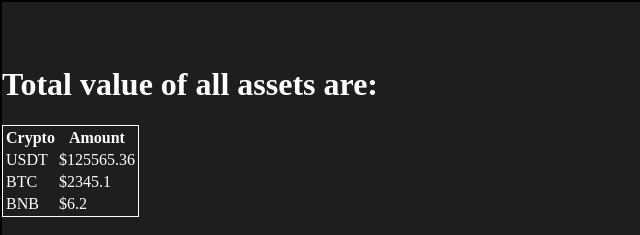
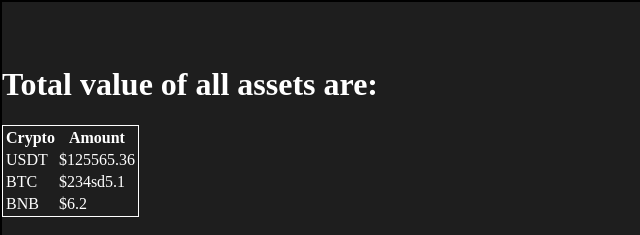
Before and after one commit to MathiasSei/Binance_Dashboard, a plain HTML site: page index.html in a window 1280 px wide. Shown: the top 235 px of the page, 0-640 px from the left. Drawn offline with Linux system fonts and the light colour scheme; no server answers.

Commit message:
test commit

```diff
--- a/index.html
+++ b/index.html
@@ -21,7 +21,7 @@
             </tr>
             <tr>
                 <td>BTC</td>
-                <td>$2345.1</td>
+                <td>$234sd5.1</td>
             </tr>
             <tr>
                 <td>BNB</td>
```
